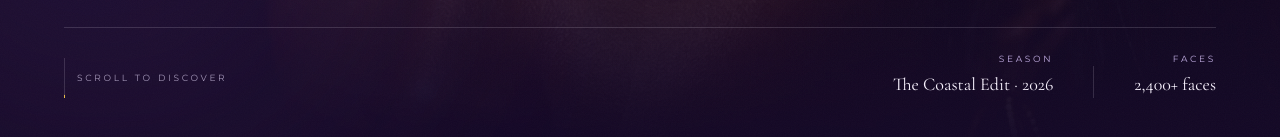
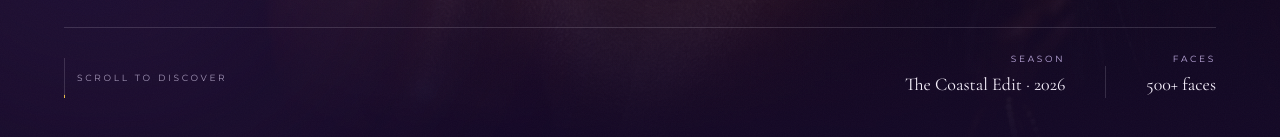
Before and after one commit to Kaly06/anna-s-beautistry-new, a React (Vite) app: page / in a window 1280 px wide. Shown: the part 663-800 px from the top of the page. Built offline with nearby package versions, Linux system fonts and the light colour scheme.

Commit message:
Use practical studio stats
Co-authored-by: arena-agent <297053741+arena-agent@users.noreply.github.com>

```diff
--- a/src/components/Studio.tsx
+++ b/src/components/Studio.tsx
@@ -32,8 +32,8 @@ const STEPS = [
 ];
 
 const STATS = [
-  { value: 10, suffix: '', label: 'Years at the chair' },
-  { value: 2400, suffix: '+', label: 'Faces' },
+  { value: 2, suffix: '', label: 'Years at the chair' },
+  { value: 500, suffix: '+', label: 'Faces' },
   { value: 20, suffix: '', label: 'Services on the menu' },
   { value: 1, suffix: '', label: 'Client at a time' },
 ];
--- a/src/data/house.ts
+++ b/src/data/house.ts
@@ -29,7 +29,7 @@ export const HOUSE = {
   greeting: 'Akwaaba',
   est: 'Est. 2025',
   season: 'The Coastal Edit · 2026',
-  clients: '2,400+ faces',
+  clients: '500+ faces',
   line: 'A beauty house in Cape Coast — lace, needles, lashes and skin, since 2025.',
 } as const;
 
```
